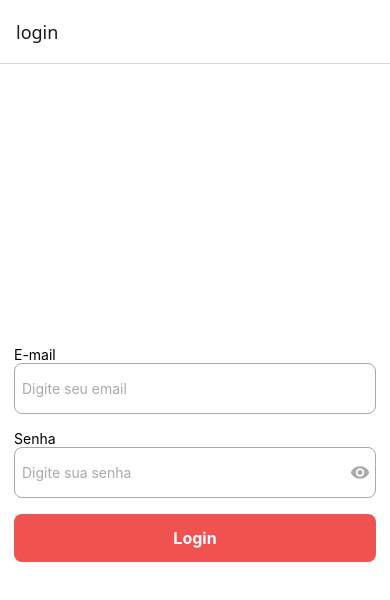
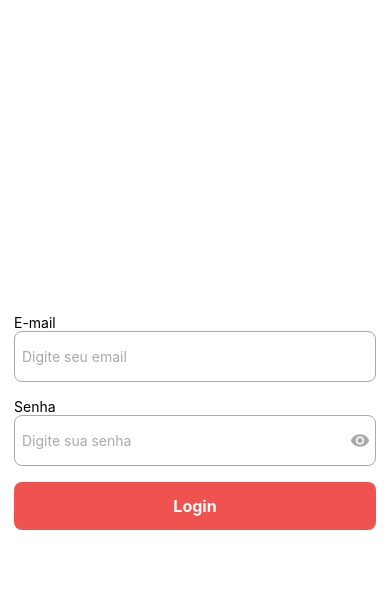
Before and after one commit to antonio-collab/even4, a React Native app: screen / in a window 390 px wide. Shown: the top 600 px of the page. Built offline with nearby package versions, Linux system fonts and the light colour scheme.

Commit message:
adicionando headerShowFalse nas telas

```diff
--- a/routes/protected.routes.tsx
+++ b/routes/protected.routes.tsx
@@ -5,7 +5,7 @@ export default function ProtectedRoutes() {
 
 const {Navigator, Screen} = createNativeStackNavigator()
     return (
-        <Navigator>
+        <Navigator screenOptions={{headerShown: false}}>
 
             <Screen name="dashboard" component={Dashboard} />
       </Navigator>
--- a/routes/public.routes.tsx
+++ b/routes/public.routes.tsx
@@ -6,7 +6,7 @@ export default function PublicRoutes() {
 const {Navigator, Screen} = createNativeStackNavigator()
 
     return (
-        <Navigator>
+        <Navigator screenOptions={{headerShown: false}}>
             <Screen name="login" component={Login} />
             <Screen name="register" component={Register} />
       </Navigator>
```
